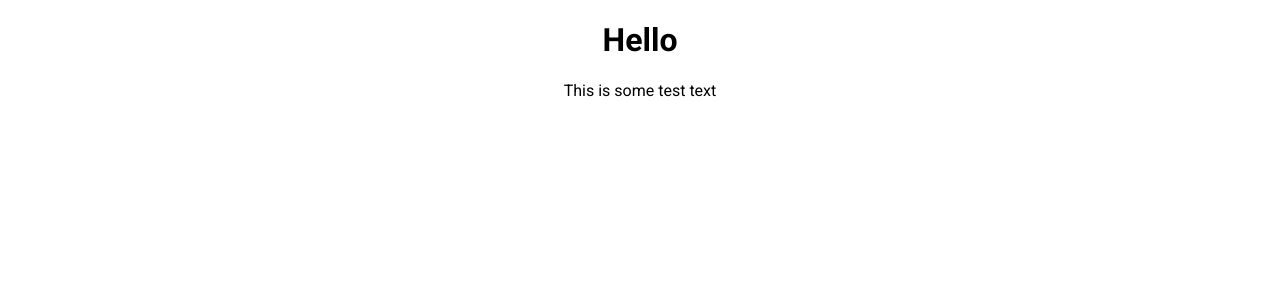
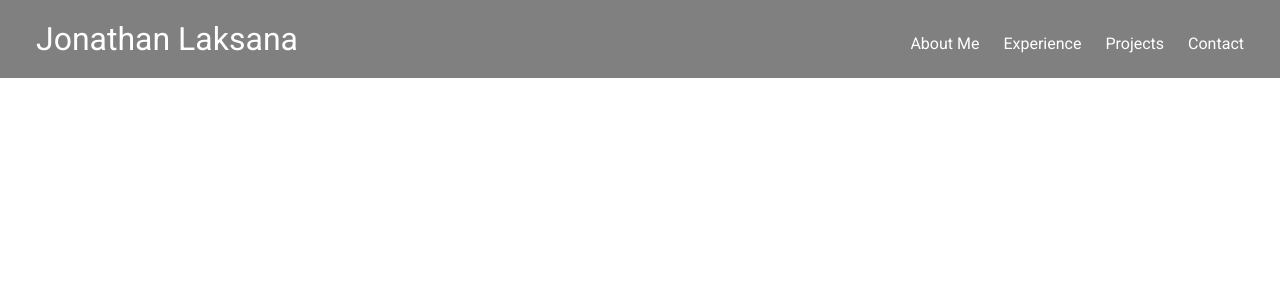
Before and after one commit to jlaksana/jlaksana.github.io, a React (Create React App) app: page / in a window 1280 px wide. Shown: the top 300 px of the page. Built offline with nearby package versions, Linux system fonts and the light colour scheme.

Commit message:
navbar draft

```diff
--- a/src/App.js
+++ b/src/App.js
@@ -1,10 +1,10 @@
-import './css/App.css';
+import "./css/App.css";
+import Navbar from "./components/Navbar";
 
 function App() {
   return (
     <div className="App">
-      <h1>Hello</h1>
-      <p>This is some test text</p>
+      <Navbar />
     </div>
   );
 }
--- a/src/components/Navbar.jsx
+++ b/src/components/Navbar.jsx
@@ -1,9 +1,26 @@
 import React from "react";
+import "../css/Navbar.css";
 
 function Navbar() {
-  return(
-    <nav>
-
+  return (
+    <nav className="nav">
+      <a href="/" className="siteTitle">
+        Jonathan Laksana
+      </a>
+      <ul>
+        <li>
+          <a href="/about">About Me</a>
+        </li>
+        <li>
+          <a href="/exp">Experience</a>
+        </li>
+        <li>
+          <a href="/projects">Projects</a>
+        </li>
+        <li>
+          <a href="/contact">Contact</a>
+        </li>
+      </ul>
     </nav>
   );
 }
--- a/src/css/App.css
+++ b/src/css/App.css
@@ -1,4 +1,3 @@
 .App {
-  text-align: center;
   font-family: Roboto, serif;
 }
--- /dev/null
+++ b/src/css/Navbar.css
@@ -0,0 +1,39 @@
+.nav {
+  background-color: gray;
+  color: white;
+  display: flex;
+  justify-content: space-between;
+  align-items: center;
+  gap: 2rem;
+  padding: 1rem 2rem;
+}
+
+.siteTitle {
+  font-size: 2rem;
+}
+
+.nav ul {
+  padding: 0;
+  margin: 0;
+  list-style: none;
+  display: flex;
+  gap: 1rem;
+}
+
+.nav a {
+  color: inherit;
+  text-decoration: none;
+  height: 100%;
+  display: flex;
+  align-items: center;
+  padding: 0.25rem;
+}
+
+.nav li:active {
+  background-color: #222;
+}
+
+.nav li:hover {
+  background-color: #333;
+  height: 100%;
+}
--- /dev/null
+++ b/src/css/styles.css
@@ -0,0 +1,3 @@
+body {
+  margin: 0;
+}
```
Also changed, not shown: src/index.js (+5 -4 lines).
